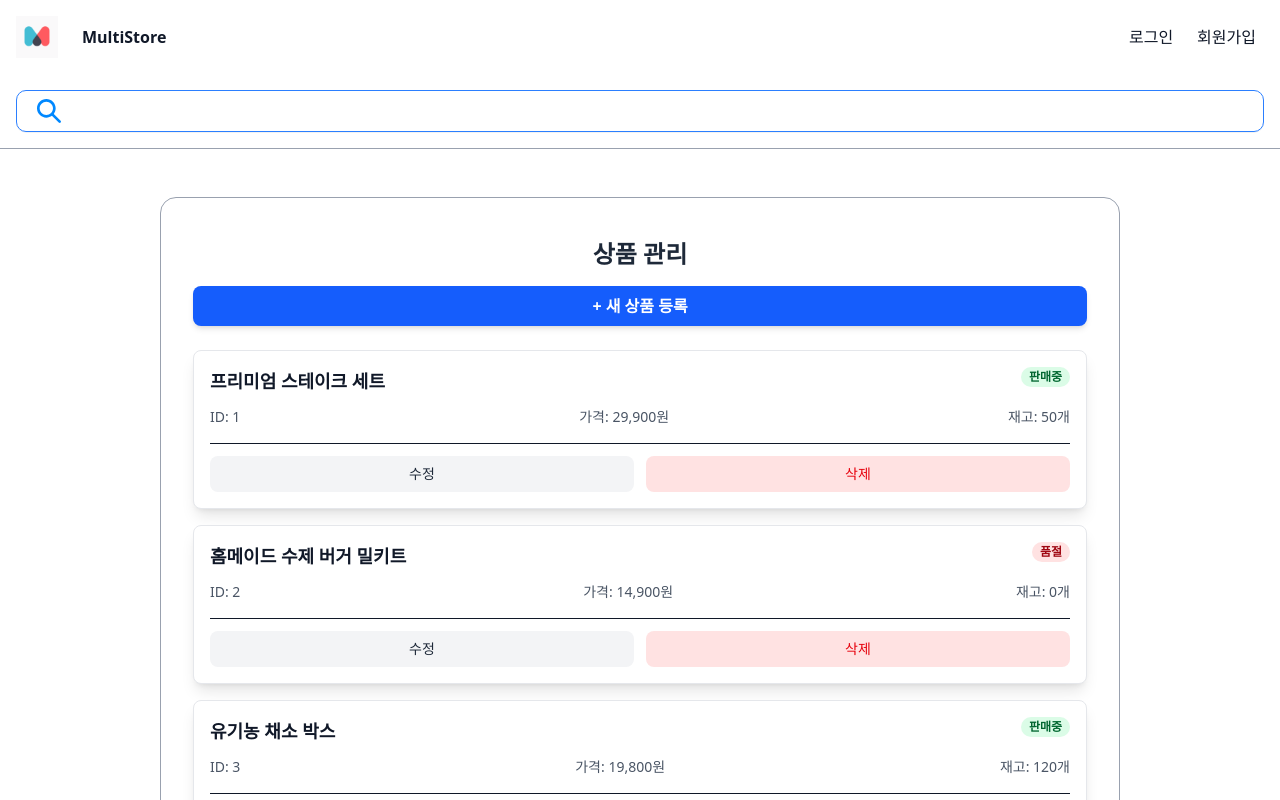
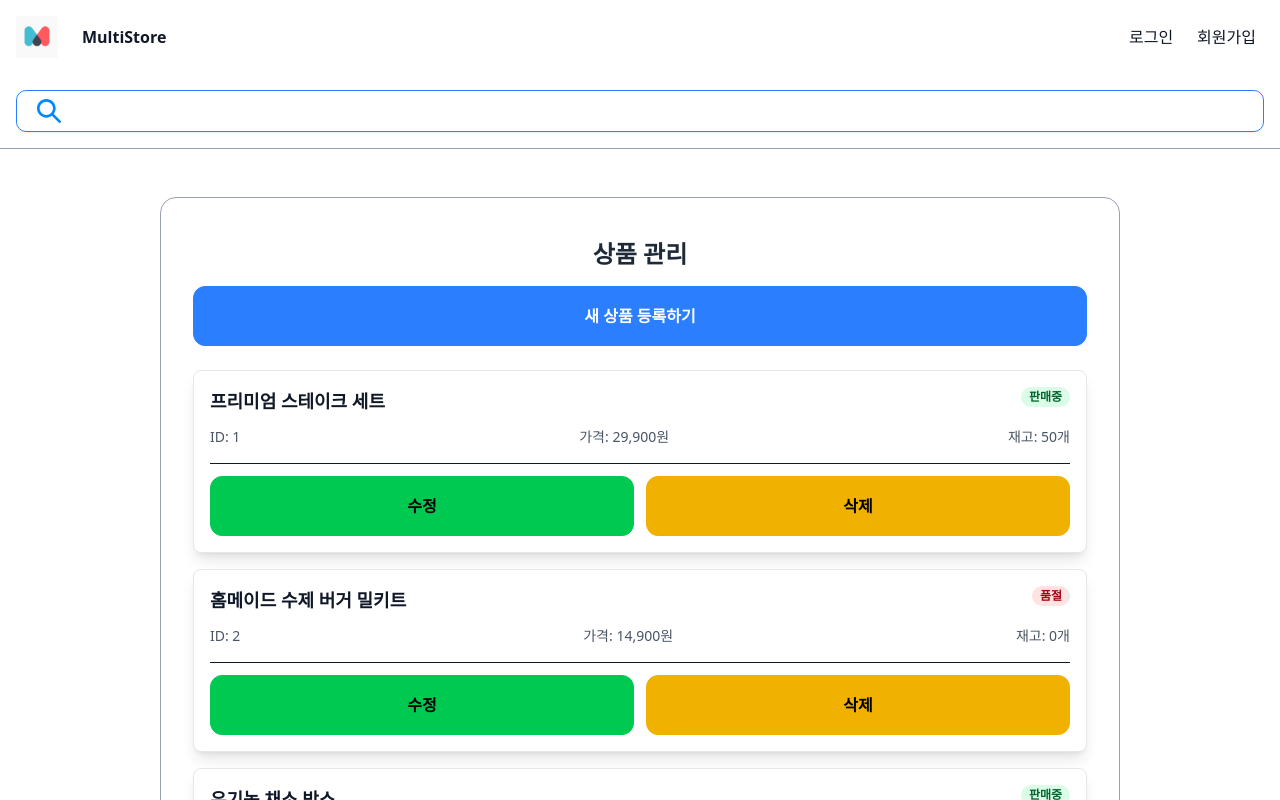
Before and after one commit to changmin6362/MultiStore, a Next.js app in the folder frontend/: page /store/1234/product in a window 1280 px wide. Shown: the top 800 px of the page. Built offline with nearby package versions, Linux system fonts and the light colour scheme.

Commit message:
refactor: use Button component for product management page

```diff
--- a/frontend/src/components/pages/product/management/ProductList.tsx
+++ b/frontend/src/components/pages/product/management/ProductList.tsx
@@ -4,6 +4,7 @@ import type { Product } from "./types";
 import { initialProducts } from "./constants/mockData";
 import { getStatusColor } from "./utils/statusUtils";
 import { ProductCard } from "./internal/ProductCard";
+import { Button } from "@/components/ui/Button/Button";
 
 interface ProductListProps {
   onEdit: (productId: number) => void;
@@ -39,12 +40,11 @@ export const ProductList = ({
       {/* 헤더 */}
       <div className="mb-6 flex flex-col items-center justify-between gap-4">
         <h1 className="text-2xl font-bold text-gray-800">상품 관리</h1>
-        <button
+        <Button
+          label="새 상품 등록하기"
           onClick={handleAddNew}
-          className="w-full rounded-lg bg-blue-600 px-4 py-2 font-semibold text-white shadow-md transition duration-150 ease-in-out hover:bg-blue-700"
-        >
-          + 새 상품 등록
-        </button>
+          href="/store/1234/product/register"
+        />
       </div>
 
       {/* 상품 카드 목록 */}
--- a/frontend/src/components/pages/product/management/internal/ProductCard.tsx
+++ b/frontend/src/components/pages/product/management/internal/ProductCard.tsx
@@ -1,4 +1,5 @@
 "use client";
+import { Button } from "@/components/ui/Button/Button";
 import type { Product } from "../types";
 
 interface ProductCardProps {
@@ -44,18 +45,16 @@ export const ProductCard = ({
 
       {/* 3줄: 관리 버튼들 (영역을 꽉 채움) */}
       <div className="flex justify-between gap-3 border-t pt-3">
-        <button
+        <Button
+          label="수정"
           onClick={() => onEdit(product.id)}
-          className="flex-1 rounded-lg bg-gray-100 px-4 py-2 text-sm font-medium text-gray-800 hover:bg-gray-200"
-        >
-          수정
-        </button>
-        <button
+          state="Positive"
+        />
+        <Button
+          label="삭제"
           onClick={() => onDelete(product.id)}
-          className="flex-1 rounded-lg bg-red-100 px-4 py-2 text-sm font-medium text-red-600 hover:bg-red-200"
-        >
-          삭제
-        </button>
+          state="Negative"
+        />
       </div>
     </div>
   );
```
